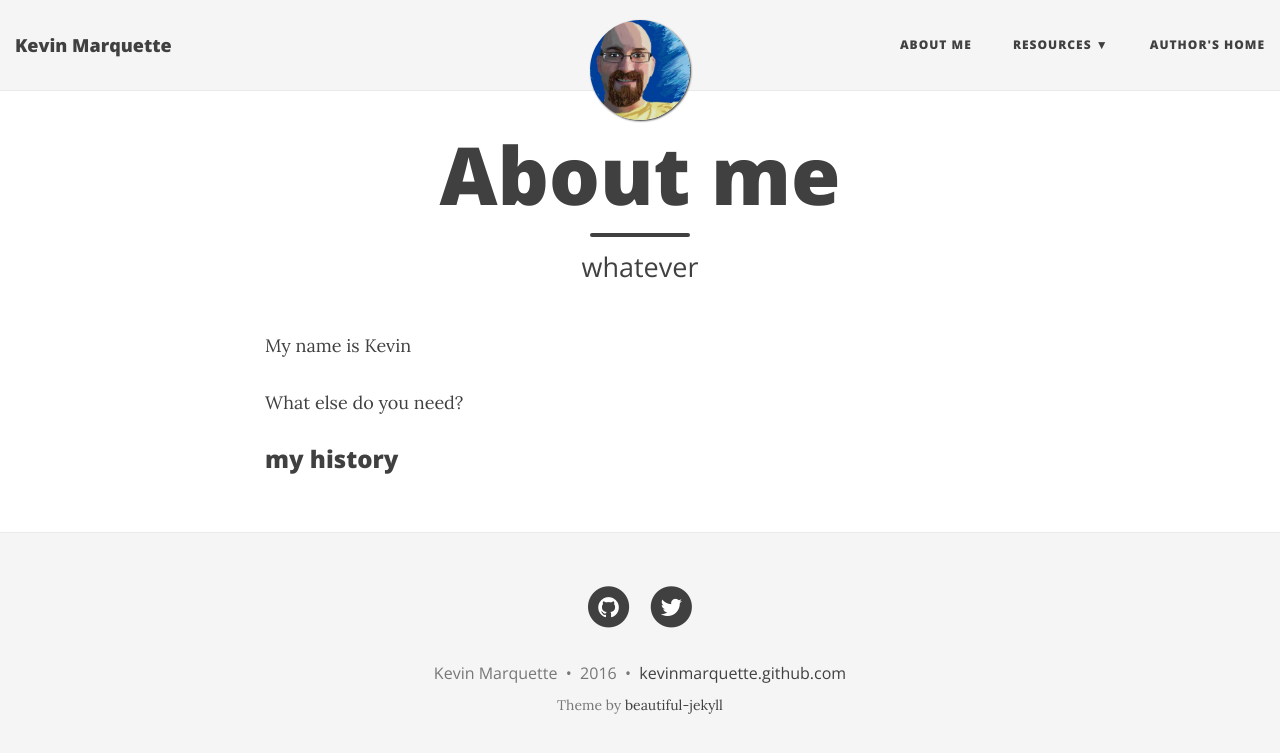
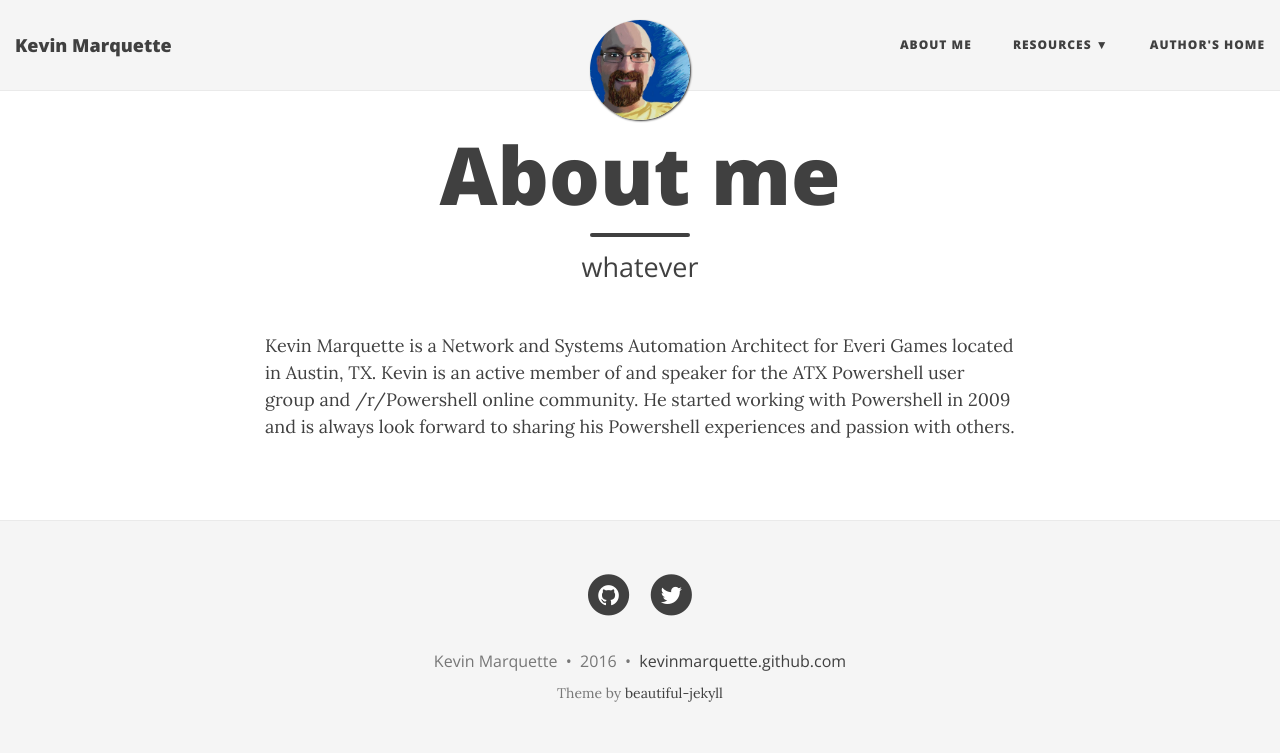
Before and after one commit to KevinMarquette/kevinmarquette.github.io, a Jekyll site: the page built from aboutme.md, in a window 1280 px wide. Shown: the top 753 px of the page. Built offline with Jekyll 4.4.1, drawn with Linux system fonts in a browser that asks for light colours; nearby versions of some CDN libraries.

Commit message:
Updated the about me with something

```diff
--- a/aboutme.md
+++ b/aboutme.md
@@ -4,8 +4,4 @@ title: About me
 subtitle: whatever
 ---
 
-My name is Kevin
-
-What else do you need?
-
-### my history
+Kevin Marquette is a Network and Systems Automation Architect for Everi Games located in Austin, TX. Kevin is an active member of and speaker for the ATX Powershell user group and /r/Powershell online community. He started working with Powershell in 2009 and is always look forward to sharing his Powershell experiences and passion with others.
```
